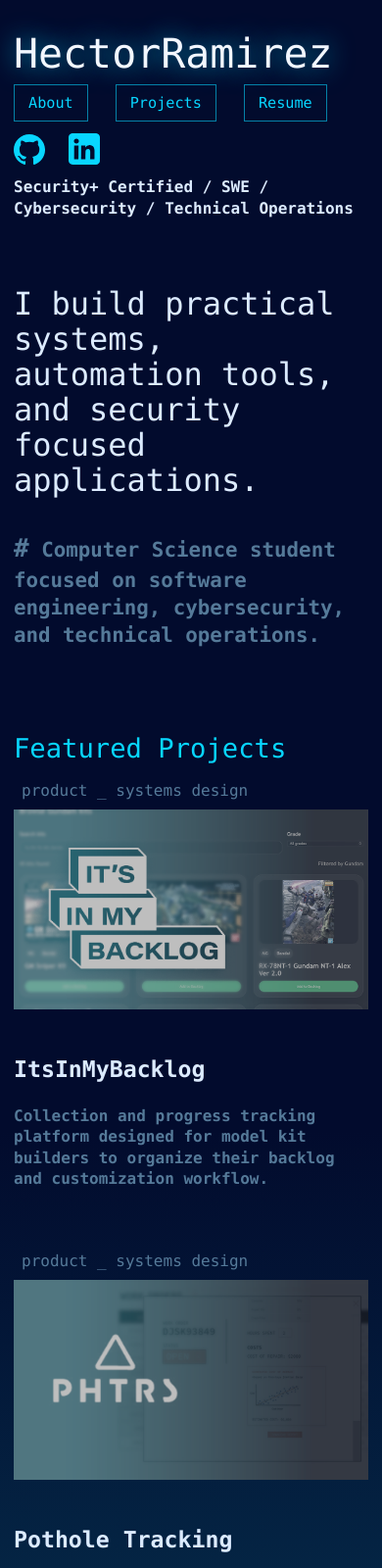
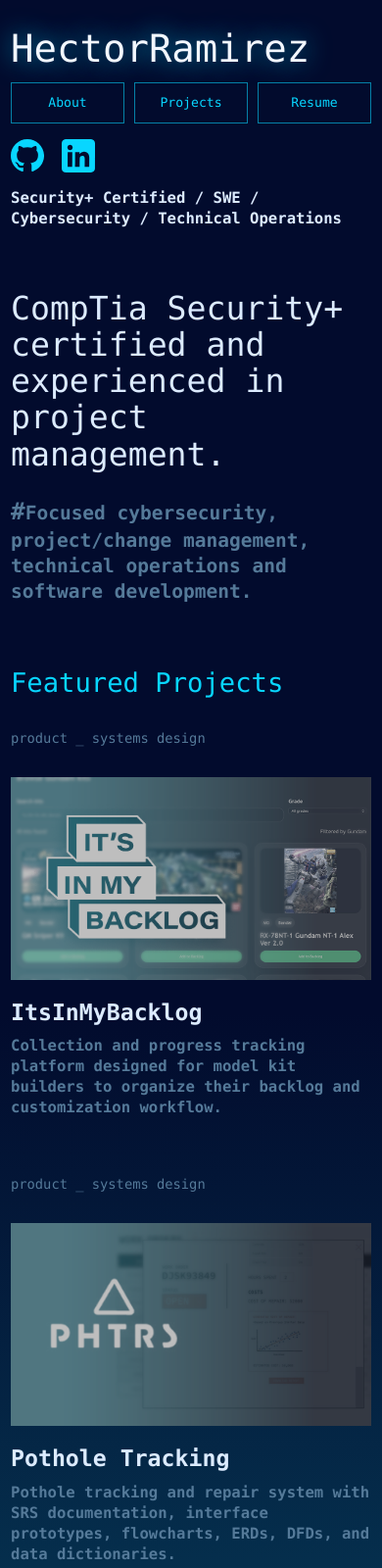
Before and after one commit to Hectorgundam/portfolio, a plain HTML site: page index.html in a window 390 px wide. Shown: the top 1600 px of the page at 98% size. Drawn offline with Linux system fonts and the light colour scheme.

Commit message:
Portfolio updates

```diff
--- a/index.html
+++ b/index.html
@@ -29,8 +29,8 @@
 
         <main>
             <section class="hero" id="about" aria-labelledby="hero-title">
-                <h1 id="hero-title">I build practical systems, automation tools, and security focused applications.</h1>
-                <p class="terminal-note"><span>#</span> Computer Science student focused on software engineering, cybersecurity, and technical operations.</p>
+                <h1 id="hero-title">CompTia Security+ certified and experienced in project management.</h1>
+                <p class="terminal-note"><span>#</span>Focused cybersecurity, project/change management, technical operations and software development.</p>
             </section>
 
             <section class="featured-section" aria-labelledby="featured-title">
--- a/style.css
+++ b/style.css
@@ -482,18 +482,27 @@ img {
 }
 
 @media (max-width: 1180px) {
+    .home-shell,
+    .projects-shell,
+    .detail-shell {
+        padding-bottom: 120px;
+    }
+
     .site-header {
         grid-template-columns: 1fr;
         justify-items: start;
+        row-gap: 18px;
     }
 
     .site-nav {
         justify-content: flex-start;
+        gap: 14px;
     }
 
     .featured-grid,
     .project-list {
         grid-template-columns: 1fr;
+        gap: 76px;
     }
 
     .feature-project,
@@ -502,6 +511,16 @@ img {
         grid-template-columns: minmax(220px, 360px) minmax(220px, 1fr);
         padding-left: 0;
         border-left: 0;
+        padding-right: 0;
+        border-right: 0;
+    }
+
+    .project-list {
+        row-gap: 86px;
+    }
+
+    .project-row {
+        max-width: 860px;
     }
 }
 
@@ -513,21 +532,64 @@ img {
     .home-shell,
     .projects-shell,
     .detail-shell {
-        padding-top: 36px;
+        padding: 32px 0 88px;
+    }
+
+    .wordmark {
+        width: 100%;
+        max-width: 100%;
+        font-size: clamp(1.9rem, 10vw, 3rem);
+        overflow-wrap: anywhere;
+    }
+
+    .site-header {
+        row-gap: 16px;
+    }
+
+    .site-nav {
+        width: 100%;
+        gap: 10px;
     }
 
     .site-nav a,
     .action-link {
-        padding: 8px 14px;
-        font-size: 0.95rem;
+        min-height: 42px;
+        padding: 10px 12px;
+        font-size: 0.92rem;
+    }
+
+    .site-nav a {
+        flex: 1 1 auto;
     }
 
     .social-links a {
-        width: 32px;
+        width: 34px;
+    }
+
+    .tagline {
+        font-size: clamp(0.9rem, 4vw, 1.12rem);
     }
 
     .hero {
-        margin-top: 70px;
+        margin-top: 62px;
+    }
+
+    .hero h1 {
+        font-size: clamp(1.75rem, 8.5vw, 2.55rem);
+    }
+
+    .terminal-note {
+        margin-top: 24px;
+        font-size: clamp(1rem, 5vw, 1.35rem);
+    }
+
+    .featured-section {
+        margin-top: 62px;
+    }
+
+    .featured-section h2,
+    .detail-section h2 {
+        margin-bottom: 28px;
     }
 
     .featured-grid,
@@ -543,7 +605,130 @@ img {
         border-right: 0;
     }
 
+    .featured-grid,
+    .project-list {
+        gap: 58px;
+    }
+
+    .feature-project,
+    .feature-project-wide,
+    .project-row {
+        gap: 20px;
+    }
+
+    .project-kicker {
+        position: static;
+        display: block;
+        margin-bottom: 10px;
+        font-size: 0.86rem;
+    }
+
+    .feature-copy h3,
+    .project-row h2 {
+        margin-bottom: 12px;
+    }
+
+    .feature-copy p,
+    .project-row p,
+    .detail-intro p,
+    .detail-section p,
+    .detail-section li {
+        font-size: clamp(0.92rem, 4vw, 1.05rem);
+        overflow-wrap: anywhere;
+    }
+
+    .more-link {
+        margin-top: 52px;
+        font-size: 1.12rem;
+    }
+
+    .more-link span {
+        width: 28px;
+        height: 42px;
+    }
+
     .project-filters {
-        margin: 72px 0;
+        flex-wrap: nowrap;
+        gap: 22px;
+        margin: 62px 0 70px;
+        padding-bottom: 10px;
+        overflow-x: auto;
+        -webkit-overflow-scrolling: touch;
+        scrollbar-width: thin;
+    }
+
+    .filter {
+        flex: 0 0 auto;
+        font-size: 1rem;
+        white-space: nowrap;
+    }
+
+    .detail-header-spacer {
+        margin-top: 62px;
+    }
+
+    .back-link {
+        margin-bottom: 54px;
+    }
+
+    .detail-intro h1 {
+        font-size: clamp(1.65rem, 8vw, 2.25rem);
+    }
+
+    .detail-section {
+        margin-top: 72px;
+    }
+
+    .code-panel {
+        padding: 22px 16px;
+    }
+
+    .prev,
+    .next {
+        width: 36px;
+        font-size: 1.55rem;
+    }
+
+    .dot {
+        width: 12px;
+        height: 12px;
+        margin: 0 3px;
+    }
+
+    .diagram-card span {
+        min-width: min(230px, calc(100% - 28px));
+        font-size: 0.92rem;
     }
 }
+
+@media (max-width: 560px) {
+    .page-shell,
+    .site-footer {
+        width: min(100% - 22px, var(--content));
+    }
+
+    .site-nav {
+        display: grid;
+        grid-template-columns: repeat(3, minmax(0, 1fr));
+    }
+
+    .site-nav a {
+        min-width: 0;
+        padding-inline: 8px;
+        font-size: 0.82rem;
+    }
+
+    .social-links {
+        gap: 18px;
+    }
+
+    .project-filters {
+        margin-top: 54px;
+    }
+
+    .slideshow-container,
+    .prototype-frame {
+        margin-left: -11px;
+        width: calc(100% + 22px);
+    }
+}
```
Also changed, not shown: responsive-index-390.png (added), responsive-phtrs-768.png (added), responsive-projects-390.png (added), 2 other files.
